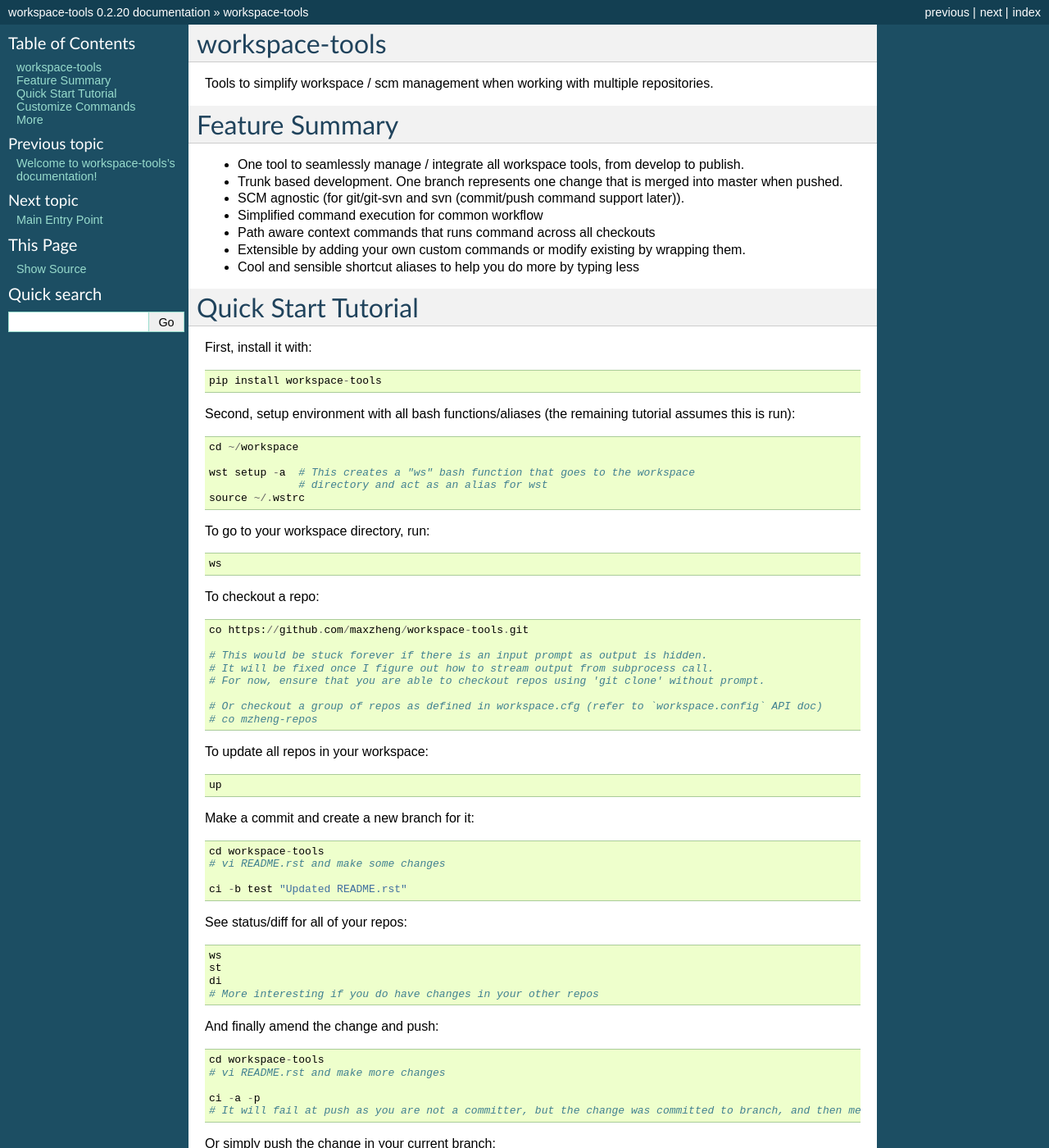
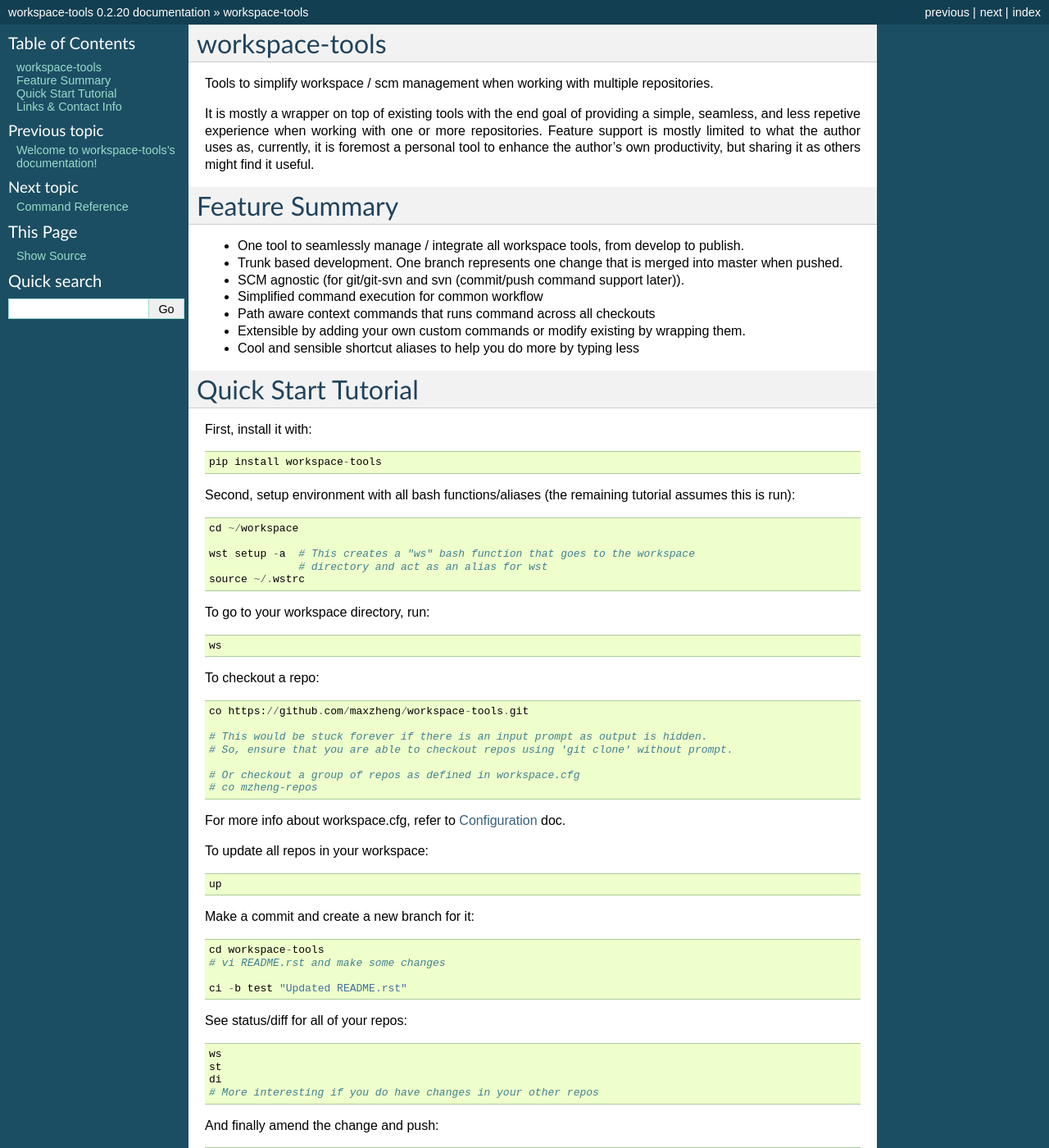
Before and after one commit to maxzheng/workspace-tools, a Sphinx documentation site: the page built from docs/README.rst, in a window 1280 px wide and 1400 px high. Shown: the whole window at 82% size. Built offline with Sphinx 7.4.7, drawn with Linux system fonts in a browser that asks for light colours; some of the changed text lies outside the part shown.

Commit message:
Add doc for bump / start but not finish Command Reference

```diff
--- a/docs/README.rst
+++ b/docs/README.rst
@@ -2,6 +2,11 @@
 ===============
 
 Tools to simplify workspace / scm management when working with multiple repositories.
+
+It is mostly a wrapper on top of existing tools with the end goal of providing a simple, seamless, and
+less repetive experience when working with one or more repositories. Feature support is mostly limited
+to what the author uses as, currently, it is foremost a personal tool to enhance the author's own productivity,
+but sharing it as others might find it useful.
 
 Feature Summary
 ===============
@@ -38,11 +43,12 @@
     co https://github.com/maxzheng/workspace-tools.git
 
     # This would be stuck forever if there is an input prompt as output is hidden.
-    # It will be fixed once I figure out how to stream output from subprocess call.
-    # For now, ensure that you are able to checkout repos using 'git clone' without prompt.
+    # So, ensure that you are able to checkout repos using 'git clone' without prompt.
 
-    # Or checkout a group of repos as defined in workspace.cfg (refer to `workspace.config` API doc)
+    # Or checkout a group of repos as defined in workspace.cfg
     # co mzheng-repos
+
+For more info about workspace.cfg, refer to Configuration_ doc.
 
 To update all repos in your workspace::
 
@@ -74,6 +80,13 @@
 
     push
     # Again, it will fail at push as you are not a committer, but the change was merged into master.
+
+If you have pinned your dependency requirements and want to update to latest version::
+
+    bump
+
+    # Or bump a defined group of products as defined in workspace.cfg
+    # bump mzheng
 
 Now you are ready to try out the other commands yourself::
 
@@ -108,19 +121,8 @@
                             workspace
         update (up)         Update current product or all products in workspace
 
-
-Customize Commands
-==================
-
-As simple as two steps:
-
-1. Create your own controller by copying workspace/controller.py:main and add entrypoint to setup.py
-2. Add your own commands or change existing in controller. See `workspace.commands` package for examples.
-
-TBD for better docs here.
-
-More
-====
+Links & Contact Info
+====================
 
 | Documentation: http://workspace-tools.readthedocs.org
 |
@@ -130,3 +132,5 @@
 |
 | Connect: https://www.linkedin.com/in/maxzheng
 | Contact: maxzheng.os @t gmail.com
+
+.. _Configuration: http://workspace-tools.readthedocs.org/en/latest/api/config.html
--- a/docs/index.rst
+++ b/docs/index.rst
@@ -10,6 +10,7 @@
    :maxdepth: 2
 
    README
+   commands
 
 API Documentation
 =================
```
Also changed, not shown: docs/commands.rst (added, +94 -0 lines), 1 other file.
